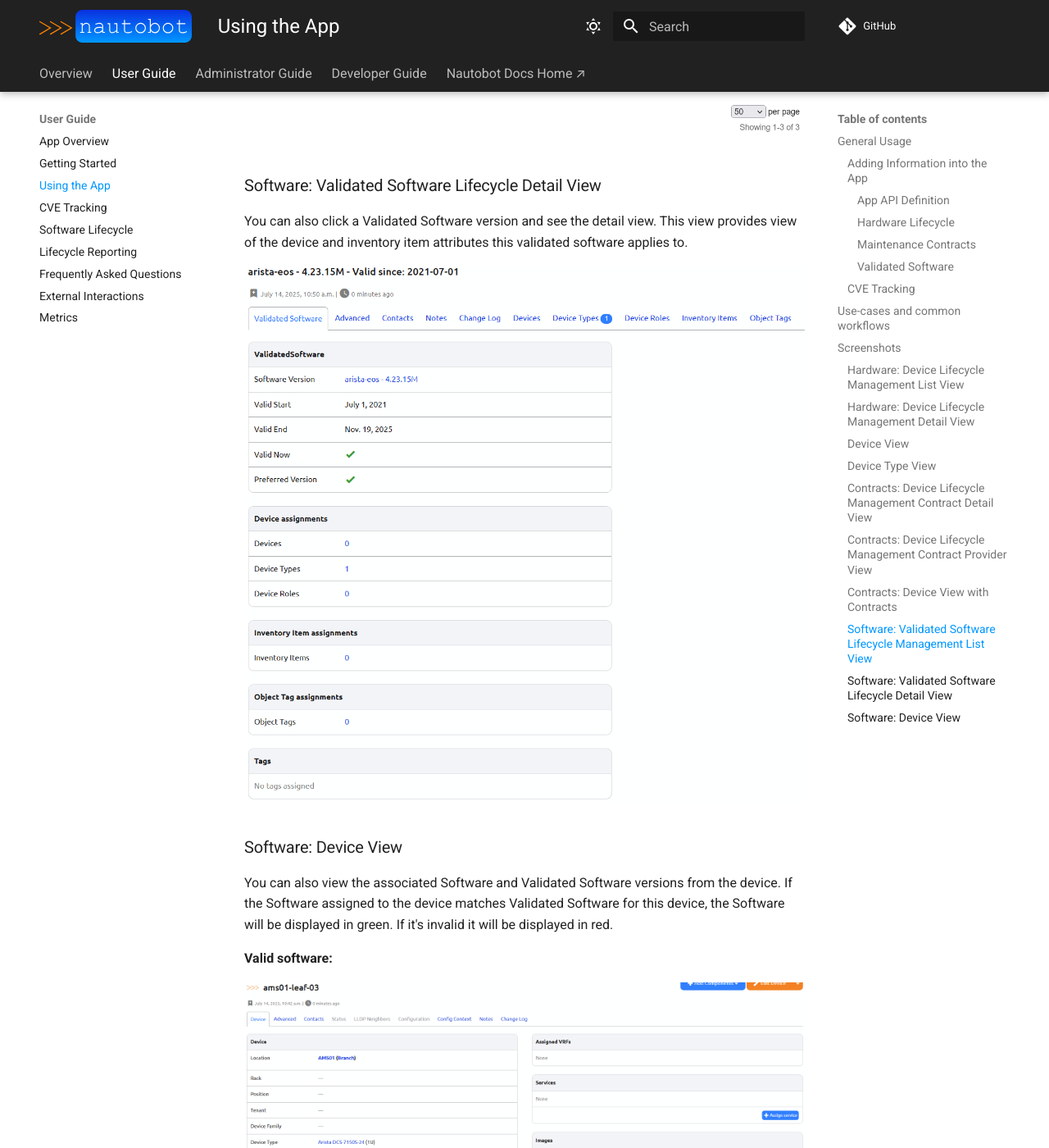
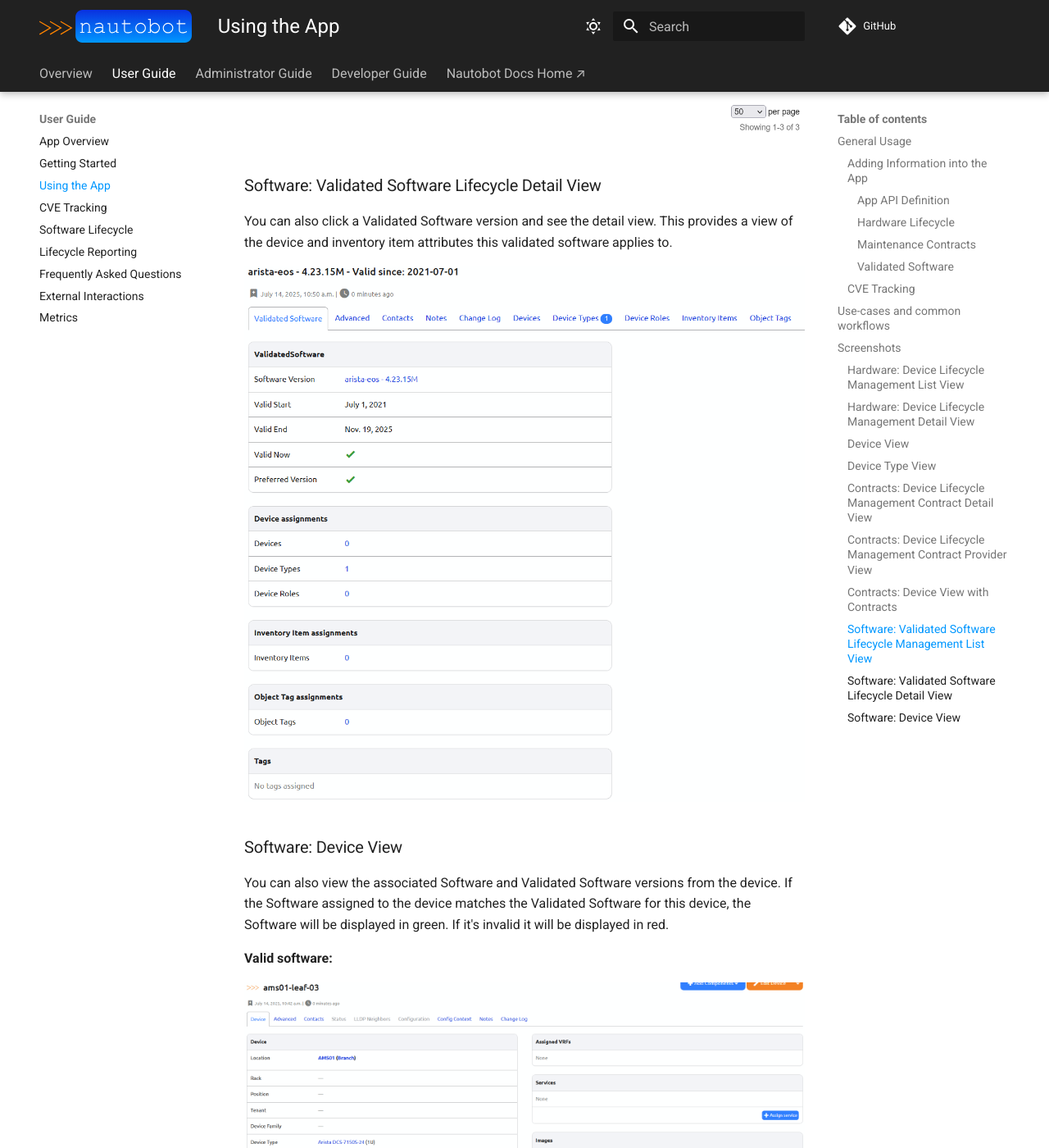
Before and after one commit to nautobot/nautobot-app-device-lifecycle-mgmt, an MkDocs documentation site: the page built from docs/user/app_use_cases.md, in a window 1280 px wide and 1400 px high, scrolled down 5262 px. Shown: the whole window at 82% size. Built offline with MkDocs 1.6.1 and Material for MkDocs 9.7.7, drawn with Linux system fonts in a browser that asks for light colours; comment, search, counter and statistics services are not loaded; some of the changed text lies outside the part shown.

Commit message:
Minor docs updates

```diff
--- a/docs/user/app_use_cases.md
+++ b/docs/user/app_use_cases.md
@@ -88,13 +88,13 @@ You can view the list of Validated Software versions as well as filter the table
 
 ### Software: Validated Software Lifecycle Detail View
 
-You can also click a Validated Software version and see the detail view. This view provides view of the device and inventory item attributes this validated software applies to.
+You can also click a Validated Software version and see the detail view. This provides a view of the device and inventory item attributes this validated software applies to.
 
 ![](../images/lcm_validated_software_detail_view.png)
 
 ### Software: Device View
 
-You can also view the associated Software and Validated Software versions from the device. If the Software assigned to the device matches Validated Software for this device, the Software will be displayed in green. If it's invalid it will be displayed in red.
+You can also view the associated Software and Validated Software versions from the device. If the Software assigned to the device matches the Validated Software for this device, the Software will be displayed in green. If it's invalid it will be displayed in red.
 
 **Valid software:**
 
```
Also changed, not shown: other parts of docs/user/app_use_cases.md (+1 -1 lines).
